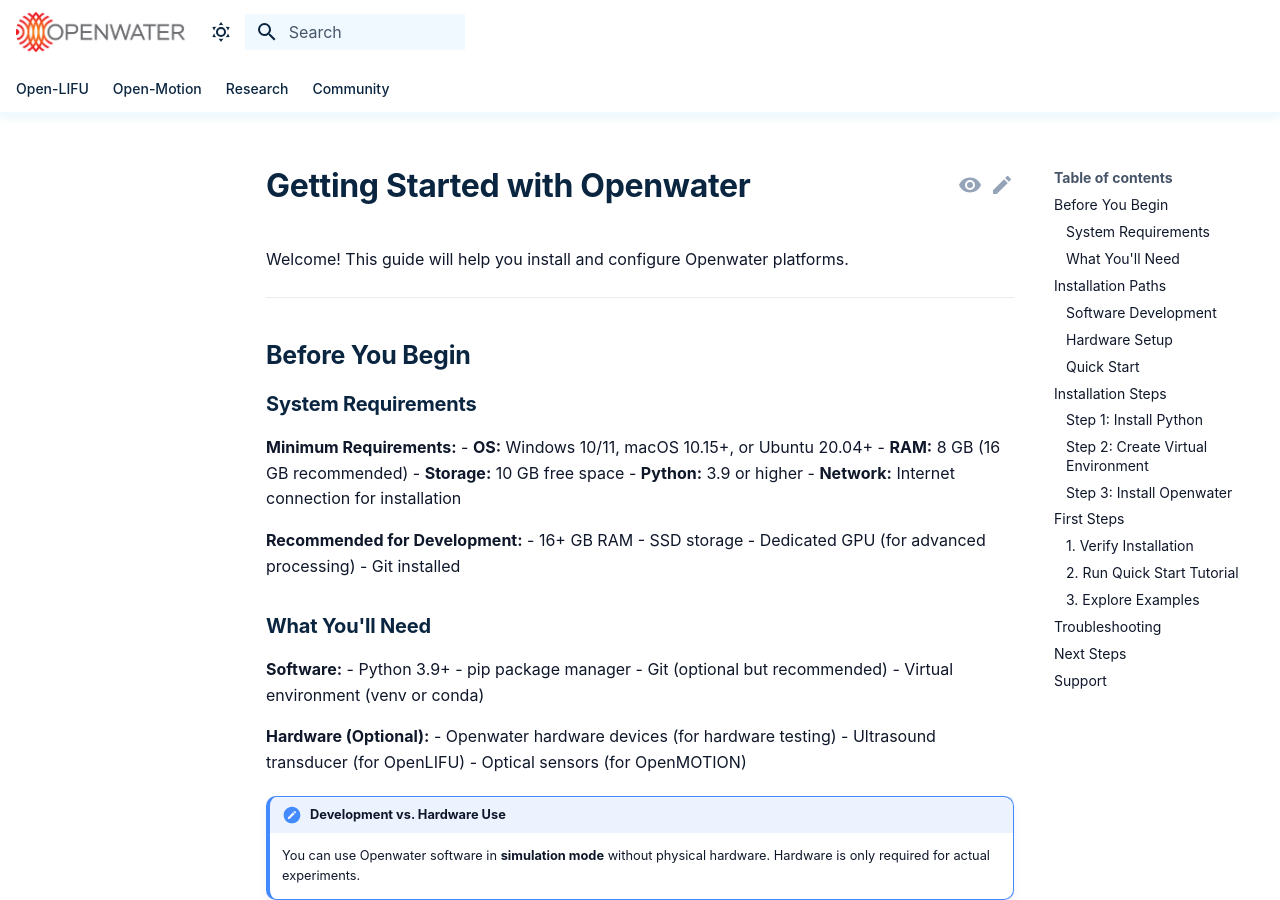
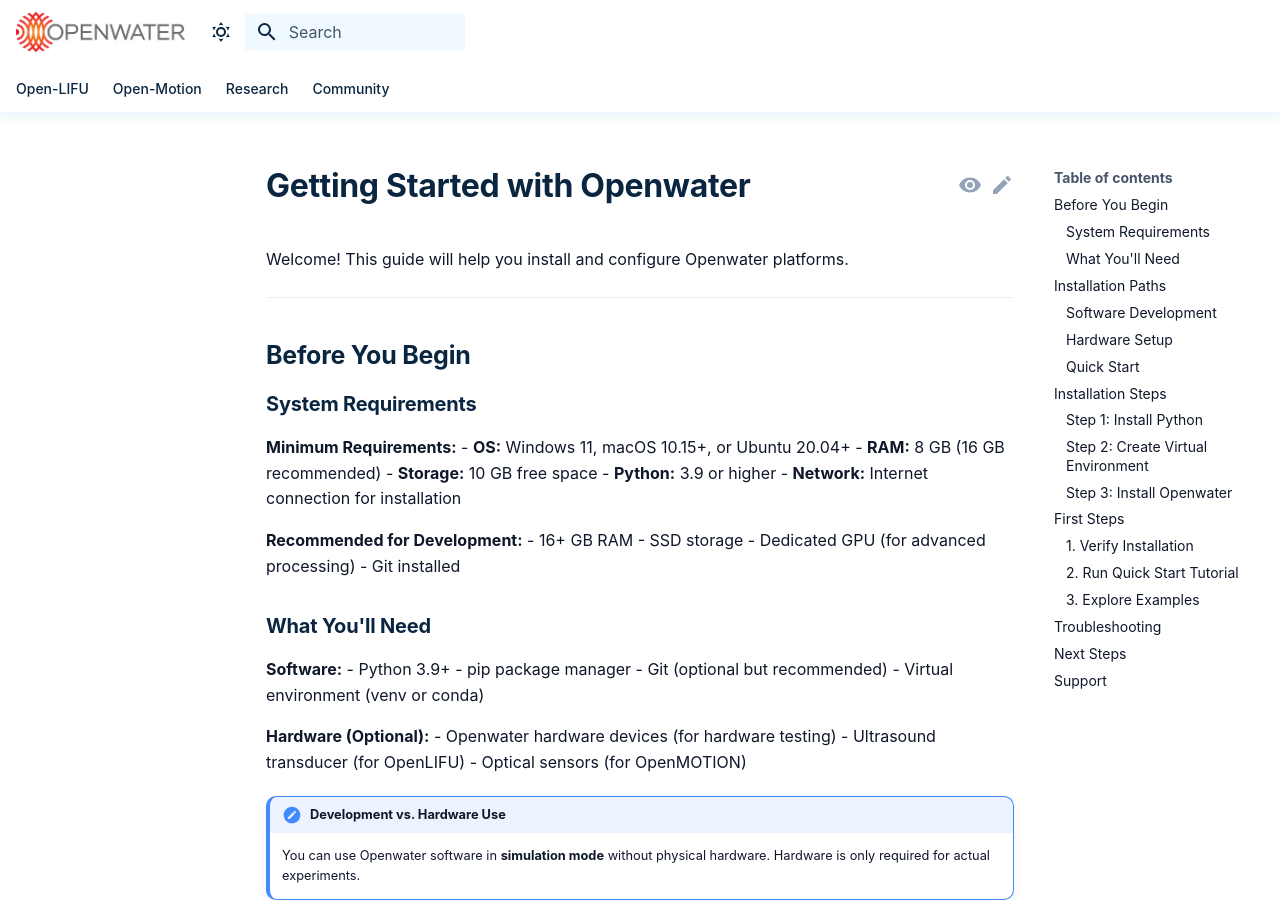
Before and after one commit to OpenwaterHealth/openwater-docs, an MkDocs documentation site: the page built from docs/getting-started/index.md, in a window 1280 px wide and 900 px high. Built offline with MkDocs 1.6.1 and Material for MkDocs 9.7.7, drawn with Linux system fonts in a browser that asks for light colours; comment, search, counter and statistics services are not loaded.

Commit message:
docs: drop Windows 10 from supported platforms
Signed-off-by: Dan Blizinski <dblizinski@openwater.cc>

```diff
--- a/docs/getting-started/index.md
+++ b/docs/getting-started/index.md
@@ -9,7 +9,7 @@ Welcome! This guide will help you install and configure Openwater platforms.
 ### System Requirements
 
 **Minimum Requirements:**
-- **OS:** Windows 10/11, macOS 10.15+, or Ubuntu 20.04+
+- **OS:** Windows 11, macOS 10.15+, or Ubuntu 20.04+
 - **RAM:** 8 GB (16 GB recommended)
 - **Storage:** 10 GB free space
 - **Python:** 3.9 or higher
```
